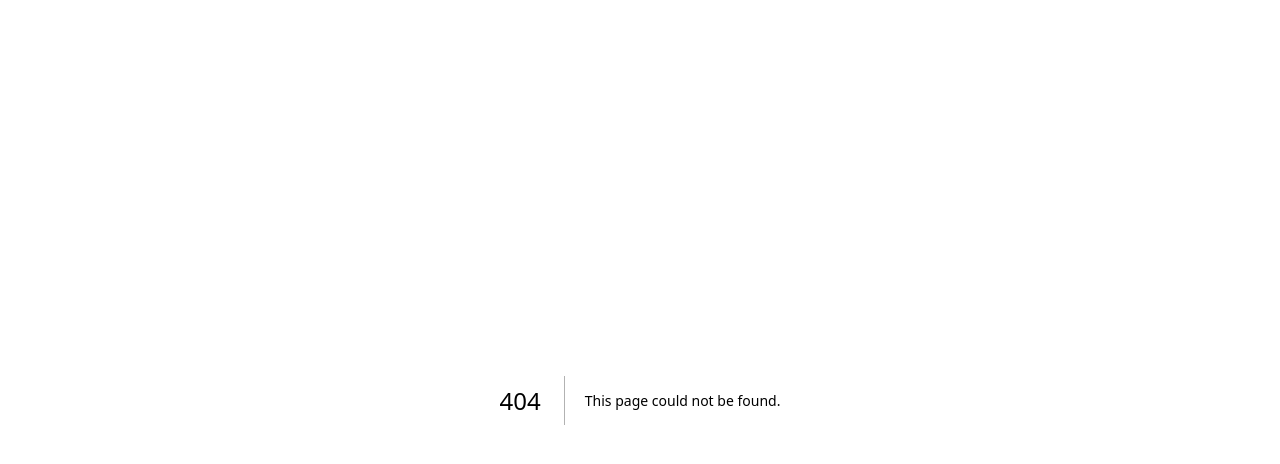
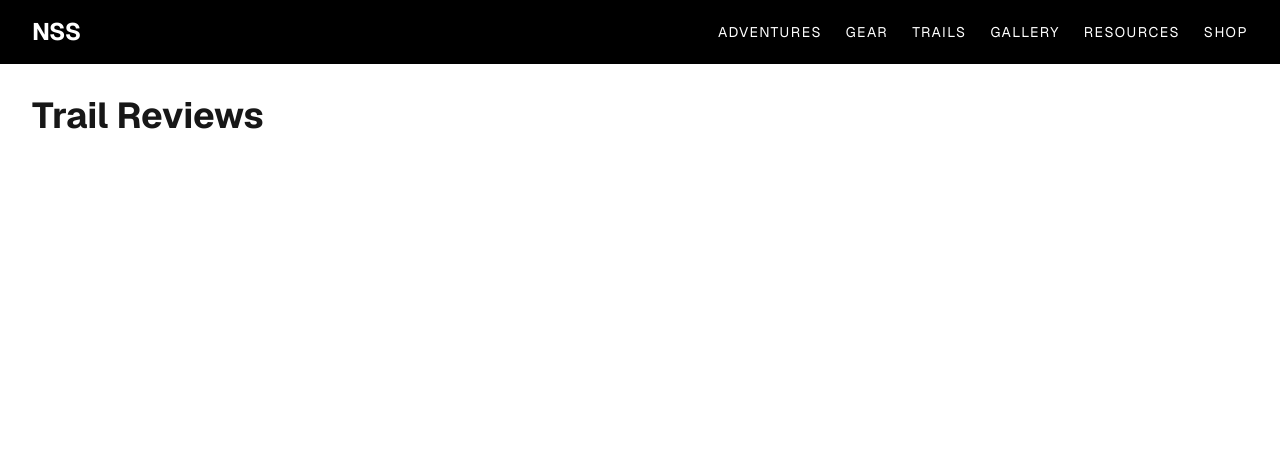
Before and after one commit to CyleKnoren/never-stand-still, a Next.js app: page /trail-reviews in a window 1280 px wide. Before the commit this address had no page. Shown: the top 464 px of the page. Built offline with nearby package versions, Linux system fonts and the light colour scheme.

Commit message:
added navbar and all main pages

```diff
--- /dev/null
+++ b/src/app/blog/page.js
@@ -0,0 +1,7 @@
+export default function Blog() {
+  return (
+    <div className="p-8">
+      <h1 className="text-4xl font-bold">Adventures</h1>
+    </div>
+  )
+}
--- /dev/null
+++ b/src/app/gallery/page.js
@@ -0,0 +1,7 @@
+export default function Gallery() {
+  return (
+    <div className="p-8">
+      <h1 className="text-4xl font-bold">Gallery</h1>
+    </div>
+  )
+}
--- /dev/null
+++ b/src/app/gear-reviews/page.js
@@ -0,0 +1,7 @@
+export default function GearReviews() {
+  return (
+    <div className="p-8">
+      <h1 className="text-4xl font-bold">Gear Reviews</h1>
+    </div>
+  )
+}
--- a/src/app/layout.js
+++ b/src/app/layout.js
@@ -1,28 +1,21 @@
-import { Geist, Geist_Mono } from "next/font/google";
-import "./globals.css";
+import { Geist } from 'next/font/google'
+import './globals.css'
+import Navbar from '@/components/Navbar'
 
-const geistSans = Geist({
-  variable: "--font-geist-sans",
-  subsets: ["latin"],
-});
-
-const geistMono = Geist_Mono({
-  variable: "--font-geist-mono",
-  subsets: ["latin"],
-});
+const geist = Geist({ subsets: ['latin'] })
 
 export const metadata = {
-  title: "Create Next App",
-  description: "Generated by create next app",
-};
+  title: 'Never Stand Still',
+  description: 'Adventure blog — trails, gear, climbing, MTB and more.',
+}
 
 export default function RootLayout({ children }) {
   return (
-    <html
-      lang="en"
-      className={`${geistSans.variable} ${geistMono.variable} h-full antialiased`}
-    >
-      <body className="min-h-full flex flex-col">{children}</body>
+    <html lang="en">
+      <body className={`${geist.className} bg-black text-white min-h-screen`}>
+        <Navbar />
+        <main>{children}</main>
+      </body>
     </html>
-  );
+  )
 }
--- /dev/null
+++ b/src/app/resources/page.js
@@ -0,0 +1,7 @@
+export default function Resources() {
+  return (
+    <div className="p-8">
+      <h1 className="text-4xl font-bold">Resources</h1>
+    </div>
+  )
+}
--- /dev/null
+++ b/src/app/shop/page.js
@@ -0,0 +1,7 @@
+export default function Shop() {
+  return (
+    <div className="p-8">
+      <h1 className="text-4xl font-bold">Shop</h1>
+    </div>
+  )
+}
--- /dev/null
+++ b/src/app/trail-reviews/page.js
@@ -0,0 +1,7 @@
+export default function TrailReviews() {
+  return (
+    <div className="p-8">
+      <h1 className="text-4xl font-bold">Trail Reviews</h1>
+    </div>
+  )
+}
--- /dev/null
+++ b/src/components/Navbar.js
@@ -0,0 +1,19 @@
+import Link from 'next/link'
+
+export default function Navbar() {
+  return (
+    <nav className="w-full bg-black text-white px-8 py-4 flex items-center justify-between">
+      <Link href="/" className="text-2xl font-bold tracking-tight">
+        NSS
+      </Link>
+      <ul className="flex gap-6 text-sm uppercase tracking-widest">
+        <li><Link href="/blog" className="hover:text-orange-400 transition">Adventures</Link></li>
+        <li><Link href="/gear-reviews" className="hover:text-orange-400 transition">Gear</Link></li>
+        <li><Link href="/trail-reviews" className="hover:text-orange-400 transition">Trails</Link></li>
+        <li><Link href="/gallery" className="hover:text-orange-400 transition">Gallery</Link></li>
+        <li><Link href="/resources" className="hover:text-orange-400 transition">Resources</Link></li>
+        <li><Link href="/shop" className="hover:text-orange-400 transition">Shop</Link></li>
+      </ul>
+    </nav>
+  )
+}
```
